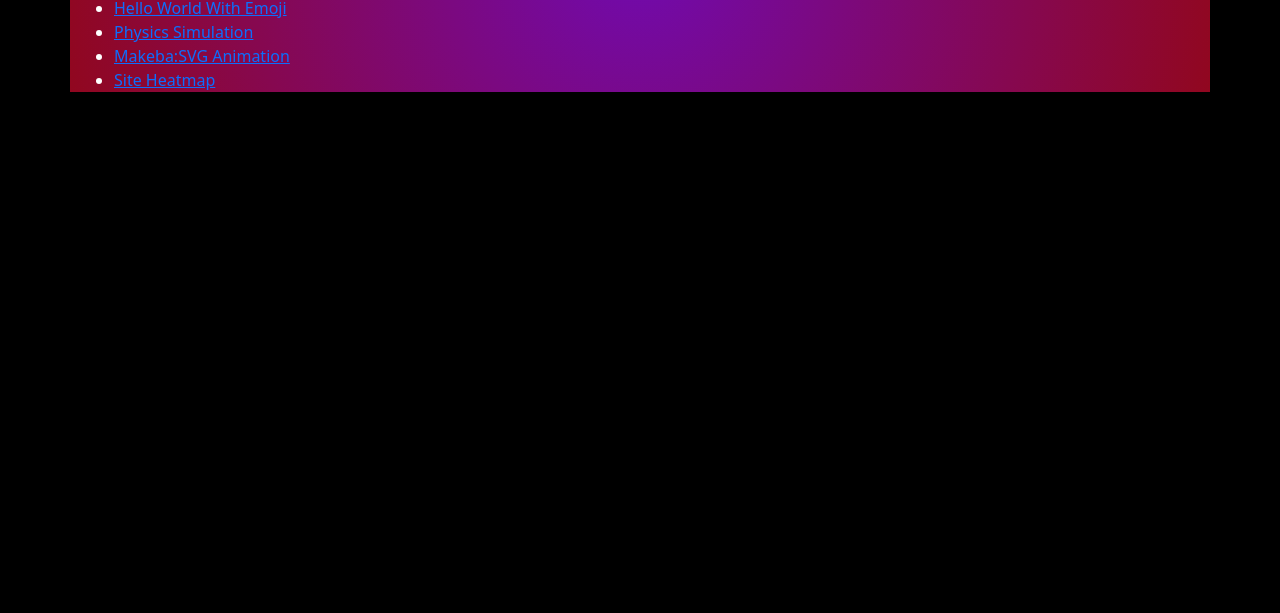
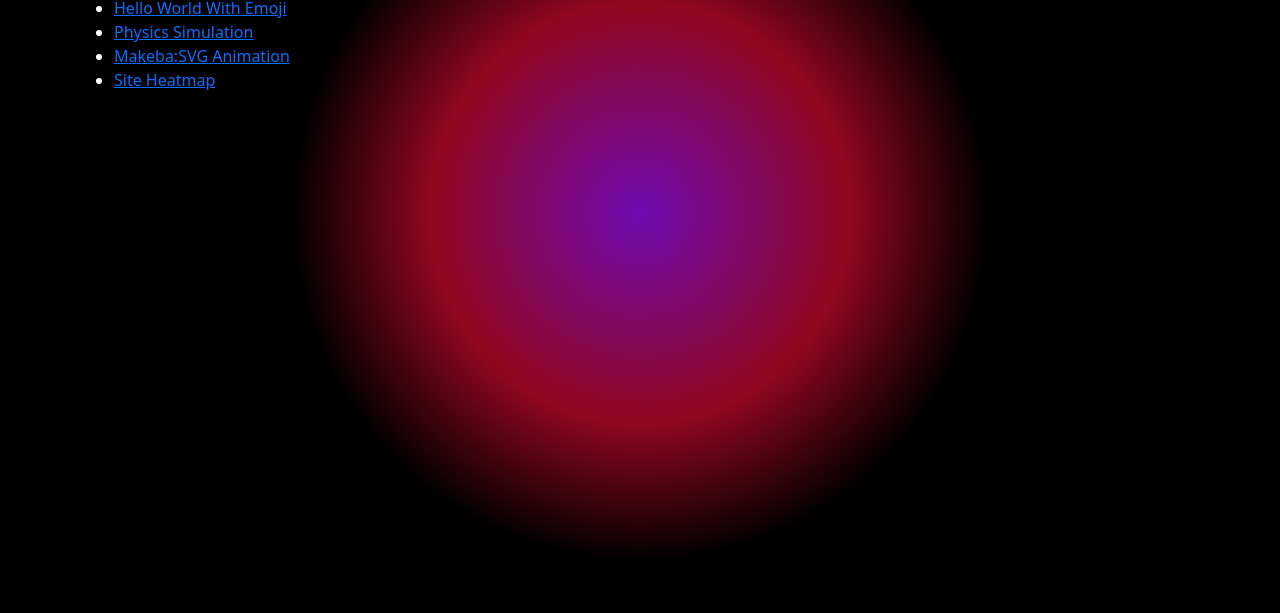
Before and after one commit to algoritimbilisim/algoritimakademi-sosyal, a plain HTML site: page index.html in a window 1280 px wide. Shown: the part 187-800 px from the top of the page. Drawn offline with nearby package versions, Linux system fonts and the light colour scheme.

Commit message:
Main Index styling2

```diff
--- a/index.html
+++ b/index.html
@@ -15,8 +15,8 @@
 		<div
 			class="container"
 			style="
-				background: rgb(112, 10, 177);
-				background: radial-gradient(circle, rgba(112, 10, 177, 1) 0%, rgba(145, 7, 31, 1) 100%);
+				background: radial-gradient(circle, rgb(112, 10, 177) 0%, rgb(145, 7, 31) 30%, black 50%, black 100%);
+				height: 100vh;
 			"
 		>
 			<h1>AlgoritimAkademi's Codes</h1>
```
